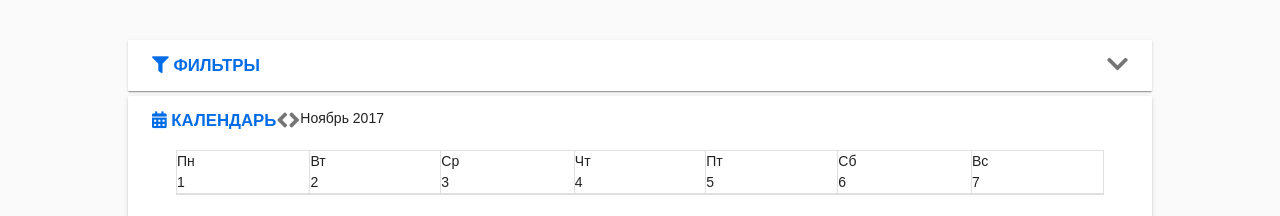
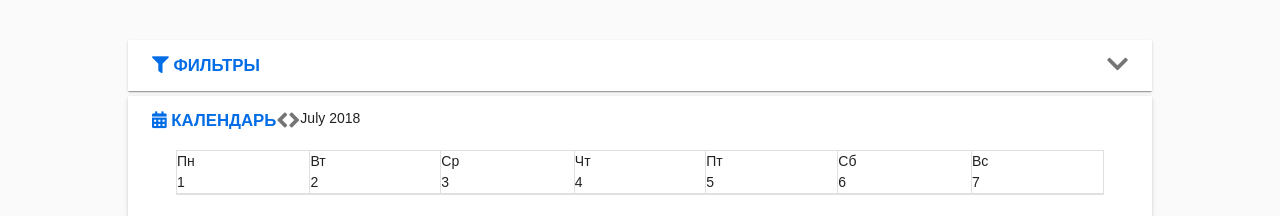
Before and after one commit to Yahohoo/GeekCalendar, a Vue app: page / in a window 1280 px wide. Shown: the top 216 px of the page. Built offline with nearby package versions, Linux system fonts and the light colour scheme.

Commit message:
сделал определение и переключение дат

```diff
--- a/src/components/c-calendar.vue
+++ b/src/components/c-calendar.vue
@@ -9,37 +9,94 @@
       </v-flex>
     </v-layout>
     <div class="header">
-        <div class="c-heading"><i class="fas fa-calendar-alt"></i> Календарь</div>
+      <div class="c-heading">
+        <i class="fas fa-calendar-alt"></i> Календарь</div>
       <div class="menu">
         <div class="date-switcher">
-            <v-icon>fas fa-angle-left</v-icon>
-            <v-icon>fas fa-angle-right</v-icon>
-            <div class="current-period">{{currentPeriod}}</div>
+          <v-icon @click="switchWeek('prev')">fas fa-angle-left</v-icon>
+          <v-icon @click="switchWeek('next')">fas fa-angle-right</v-icon>
+          <div class="current-period">
+            <span>{{weekInfo.startMonth}}</span>
+            <span
+            v-if="weekInfo.startYear != weekInfo.endYear">
+              {{weekInfo.startYear}}
+            </span>
+            <span
+            v-if="weekInfo.startMonth != weekInfo.endMonth">
+              — {{weekInfo.endMonth}}
+            </span>
+            <span>
+              {{weekInfo.endYear}}
+            </span>
+          </div>
         </div>
 
       </div>
     </div>
-      <c-events-grid></c-events-grid>
+    <c-events-grid :schedule="schedule"></c-events-grid>
   </v-card>
 </template>
 
 <script>
-import cEventsGrid from './c-events-grid'
+import cEventsGrid from "./c-events-grid";
+import moment from "moment";
+moment.locale("ru");
 
 export default {
-  name: 'calendar',
-  props: {
-      msg: String
-  },
+  name: "calendar",
+  props: ["schedule"],
   components: {
     cEventsGrid
   },
-  data: function () {
+  data: function() {
     return {
-      currentPeriod: 'Ноябрь 2017'
+      currentWeekDay: moment().toArray(),
+    };
+  },
+  created() {
+    console.log(this.getWeekInfo);
+  },
+  methods: {
+    switchWeek(dir) {
+      var current = moment(this.currentWeekDay)
+      dir == 'next'
+        ? current.add(7, 'd')
+        : current.subtract(7, 'd')
+      this.currentWeekDay = current.toArray()
+    }
+  },
+  computed: {
+    weekInfo() {
+
+      var curr = moment(this.currentWeekDay)
+      var dates = [];
+      var startMonth, endMonth, startYear, endYear;
+
+      for (let i = 1; i < 8; i++) {
+        curr.isoWeekday(i);
+        dates.push(curr.date());
+        if (i == 1) {
+          startMonth = curr.format("MMMM");
+          startYear = curr.year();
+        }
+        if (i == 7) {
+          endMonth = curr.format("MMMM");
+          endYear = curr.year();
         }
       }
+
+      return {
+        dates,
+        startMonth,
+        endMonth,
+        startYear,
+        endYear
+      };
     }
+  },
+  created() {
+  }
+};
 </script>
 
 <!-- Add "scoped" attribute to limit CSS to this component only -->
@@ -49,6 +106,9 @@ export default {
   padding: 12px 24px;
   .header {
     display: flex;
+    .current-period span {
+      text-transform: capitalize
+    }
   }
   .date-switcher {
     display: flex;
```
Lines whose indentation alone changed are shown as unchanged.
